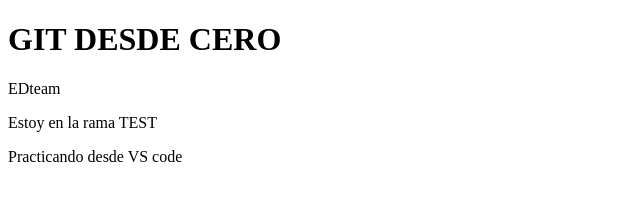
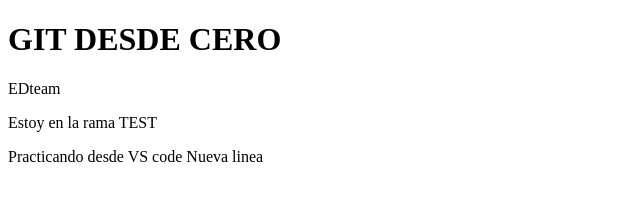
Before and after one commit to juandavidid/practicando-git, a plain HTML site: page index.html in a window 1280 px wide. Shown: the full height of the page, 0-640 px from the left. Drawn offline with Linux system fonts and the light colour scheme.

Commit message:
Modifique los archvos index.html y README.md

```diff
--- a/index.html
+++ b/index.html
@@ -14,6 +14,7 @@
     <div>
         <p>
             Practicando desde VS code
+            <span>Nueva linea</span>
         </p>
     </div>
 
```
Also changed, not shown: 1 other file.
